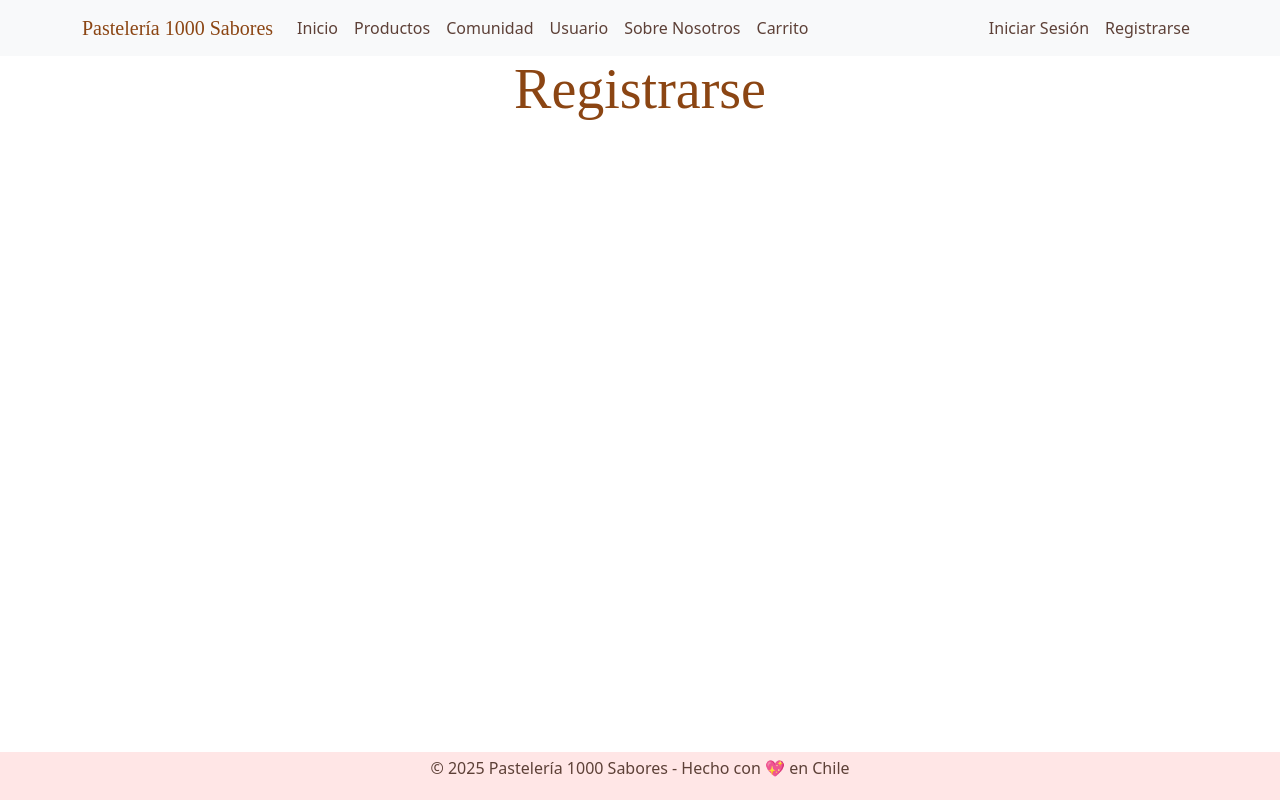
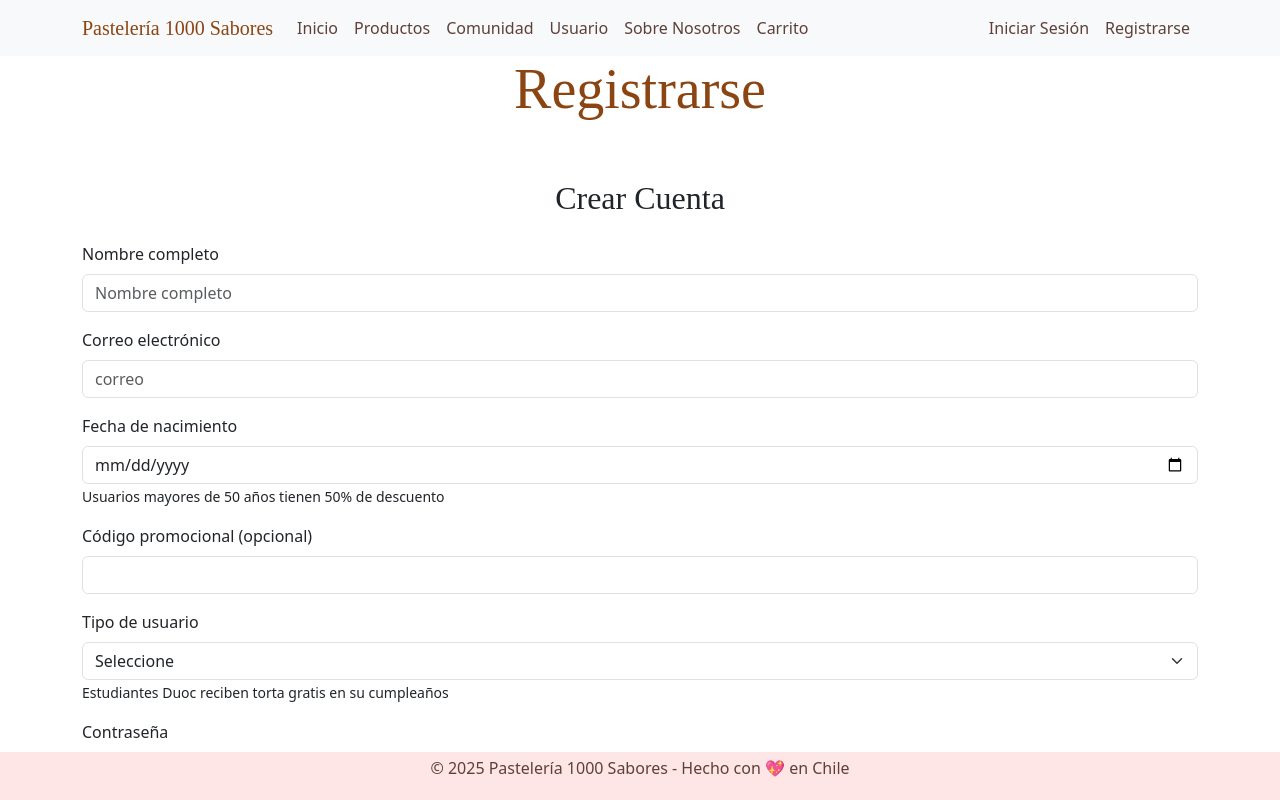
Before and after one commit to YerkoNavarro/Pagina_Web_Pasteleria_React, a React (Vite) app in the folder my-react-app/: page /register in a window 1280 px wide. Shown: the top 800 px of the page. Built offline with nearby package versions, Linux system fonts and the light colour scheme.

Commit message:
implementa formulario

```diff
--- a/my-react-app/src/paginas/login.jsx
+++ b/my-react-app/src/paginas/login.jsx
@@ -10,6 +10,24 @@ function Login(){
             <h1 className="display-4">Iniciar sesión</h1>
             </div>
         </section>
+
+
+        <div class="container py-5">
+        <h2 class="section-title text-center mb-4">Iniciar Sesión</h2>
+        <form>
+            <div class="mb-3">
+            <label for="correo" class="form-label">Correo electrónico</label>
+            <input type="email" class="form-control" id="correo" placeholder="correo" required />
+            </div>
+            <div class="mb-3">
+            <label for="password" class="form-label">Contraseña</label>
+            <input type="password" class="form-control" id="password" required />
+            </div>
+            <button type="submit" class="btn btn-rosa-suave w-100">Entrar</button>
+        </form>
+        </div>
+
+
         <div className="my-5" />
         <UnFooter/>
         </>
--- a/my-react-app/src/paginas/register.jsx
+++ b/my-react-app/src/paginas/register.jsx
@@ -10,6 +10,47 @@ function Register(){
             <h1 className="display-4">Registrarse</h1>
             </div>
         </section>
+        <div class="container py-5">
+        <h2 class="section-title text-center mb-4">Crear Cuenta</h2>
+        <form>
+            <div class="mb-3">
+            <label for="nombre" class="form-label">Nombre completo</label>
+            <input type="text" class="form-control" id="nombre" placeholder="Nombre completo" required />
+            </div>
+            <div class="mb-3">
+            <label for="correo" class="form-label">Correo electrónico</label>
+            <input type="email" class="form-control" id="correo" placeholder="correo" required />
+            </div>
+            <div class="mb-3">
+            <label for="fechaNacimiento" class="form-label">Fecha de nacimiento</label>
+            <input type="date" class="form-control" id="fechaNacimiento" required />
+            <small class="text-chocolate">Usuarios mayores de 50 años tienen 50% de descuento</small>
+            </div>
+            <div class="mb-3">
+            <label for="codigoPromo" class="form-label">Código promocional (opcional)</label>
+            <input type="text" class="form-control" id="codigoPromo"/>
+            </div>
+            <div class="mb-3">
+            <label for="tipoUsuario" class="form-label">Tipo de usuario</label>
+            <select id="tipoUsuario" class="form-select" required>
+                <option value="" disabled selected>Seleccione</option>
+                <option value="normal">Cliente general</option>
+                <option value="duoc">Estudiante Duoc</option>
+            </select>
+            <small class="text-chocolate">Estudiantes Duoc reciben torta gratis en su cumpleaños</small>
+            </div>
+            <div class="mb-3">
+            <label for="password" class="form-label">Contraseña</label>
+            <input type="password" class="form-control" id="password" required />
+            </div>
+            <div class="mb-3">
+            <label for="confirmPassword" class="form-label">Confirmar Contraseña</label>
+            <input type="password" class="form-control" id="confirmPassword" required />
+            </div>
+            <button type="submit" class="btn btn-rosa-suave w-100">Registrarse</button>
+        </form>
+        </div>
+
         <div className="my-5" />
         <UnFooter/>
         </>
```
